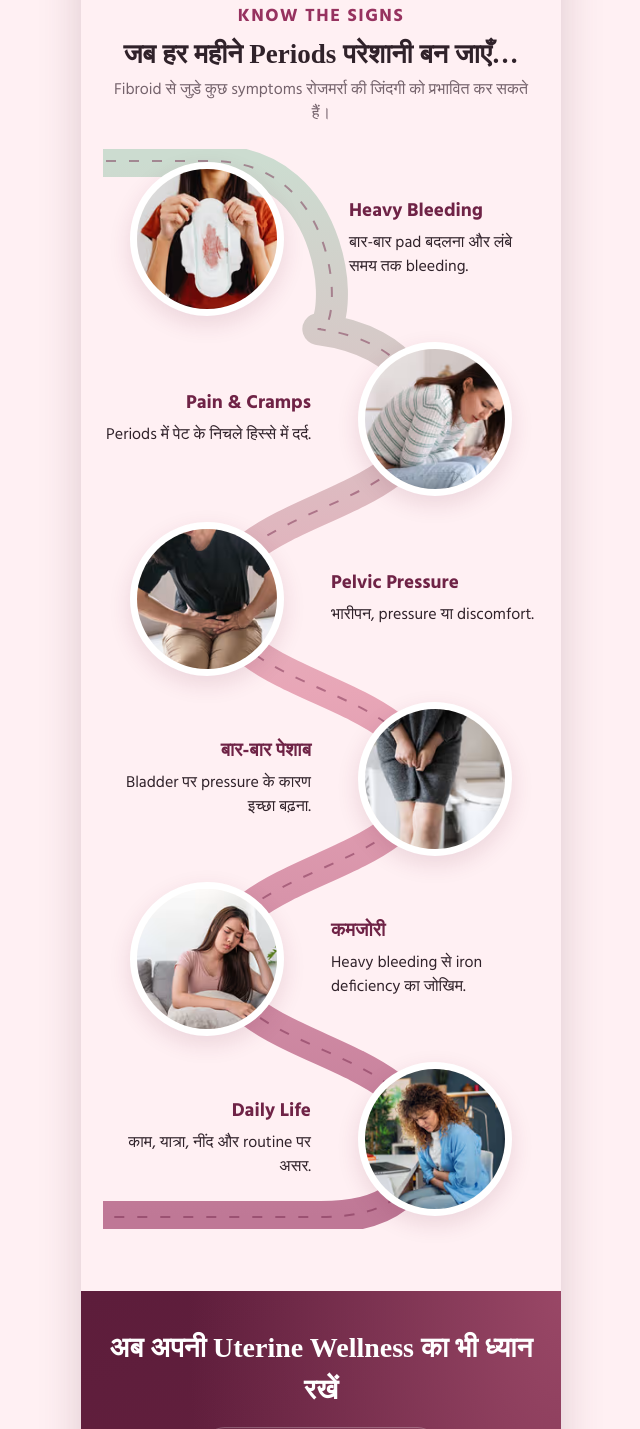
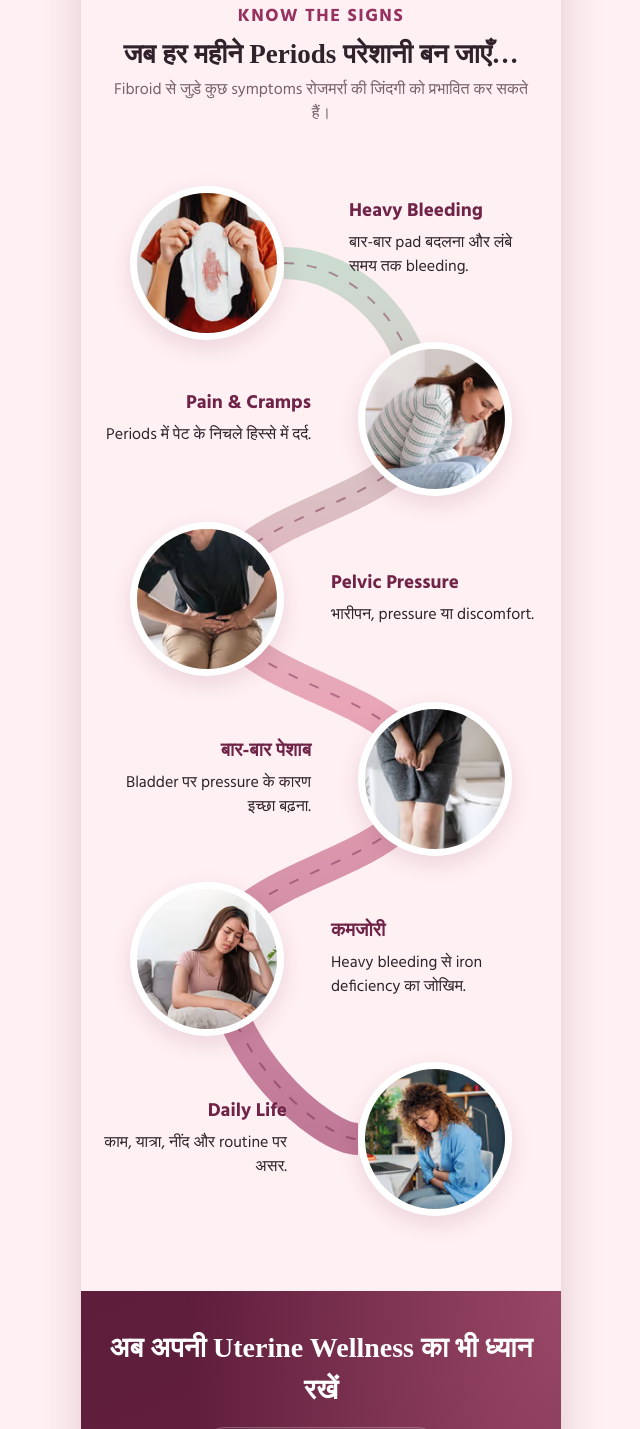
Before and after one commit to arman-web27/FC-V1, a plain HTML site: page index.html in a window 1280 px wide. Shown: the part 982-2411 px from the top of the page, without its empty margins (319-959 px from the left). Drawn offline with Linux system fonts and the light colour scheme; a web font is replaced by a local one.

Commit message:
first mistake done

```diff
--- a/index.html
+++ b/index.html
@@ -286,11 +286,13 @@
       .sign-step { min-height: 180px; display: grid; grid-template-columns: 1fr 1fr; gap: 20px; align-items: center; }
       .sign-image { width: min(100%, 154px); aspect-ratio: 1; justify-self: center; border: 7px solid white; border-radius: 50%; background: var(--cream); box-shadow: 0 8px 22px #6f234622; overflow: hidden; }
       .sign-image img { display: block; width: 100%; height: 100%; }
+      .sign-step:first-of-type .sign-image { transform: translateY(24px); }
       .sign-step:first-of-type .sign-copy { padding-left: 18px; }
       .sign-copy h3 { color: var(--plum); font-size: 19px; line-height: 1.3; margin: 0 0 7px; }
       .sign-copy p { font-size: 16px; line-height: 1.5; margin: 0; }
       .sign-step:nth-of-type(even) .sign-image { grid-column: 2; grid-row: 1; }
       .sign-step:nth-of-type(even) .sign-copy { grid-column: 1; grid-row: 1; text-align: right; }
+      .sign-step:last-of-type .sign-copy { padding-right: 24px; }
       @media (max-width: 360px) { .sign-step { gap: 12px; } .sign-copy h3 { font-size: 17px; } .sign-copy p { font-size: 14px; } }
       .caution {
         margin-top: 14px;
@@ -876,7 +878,7 @@
           <svg class="signs-road" viewBox="0 0 436 1080" preserveAspectRatio="none" aria-hidden="true">
             <defs>
               <linearGradient id="signs-gradient" x1="0" y1="0" x2="0" y2="1"><stop stop-color="#ccdcd0"/><stop offset=".5" stop-color="#e8a6b7"/><stop offset="1" stop-color="#bf7896"/></linearGradient>
-              <path id="signs-path" d="M-20 12H108C240 12 240 180 218 180S318 180 318 270 118 360 118 450 318 540 318 630 118 720 118 810 318 900 318 990Q318 1068 218 1068H-20"/>
+              <path id="signs-path" d="M181 114C250 114 318 180 318 270S118 360 118 450 318 540 318 630 118 720 118 810C118 900 218 990 255 990"/>
             </defs>
             <use href="#signs-path" fill="none" stroke="url(#signs-gradient)" stroke-width="32"/>
             <use href="#signs-path" fill="none" stroke="#6f2346" stroke-opacity=".45" stroke-width="2" stroke-dasharray="10 13"/>
```
